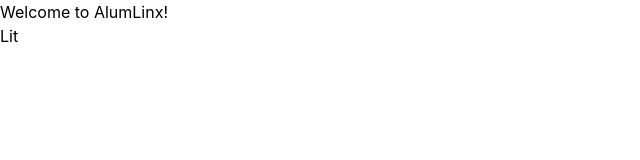
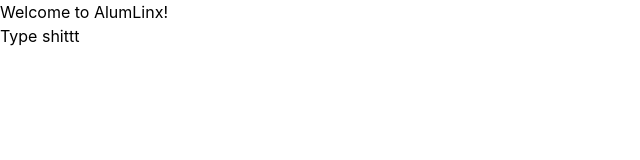
Before and after one commit to maxpilipovic/AlumLinx, a React (Create React App) app in the folder frontend/: page / in a window 1280 px wide. Shown: the top 160 px of the page, without its empty margins (0-640 px from the left). Built offline with nearby package versions, Linux system fonts and the light colour scheme.

Commit message:
Push pls zarif

```diff
--- a/frontend/src/App.js
+++ b/frontend/src/App.js
@@ -1,12 +1,12 @@
 import { BrowserRouter as Router, Routes, Route } from 'react-router-dom';
-import Home from './Home'; // Import the Home component
+import Landing from './pages/Landing'; // Import the Home component
 // Import other components as needed (e.g., Profile, Jobs)
 
 function App() {
   return (
     <Router>
       <Routes>
-        <Route path="/" element={<Home />} />
+        <Route path="/" element={<Landing />} />
         {/* Add more routes for other pages like Profile, Jobs, etc */}
       </Routes>
     </Router>
--- a/frontend/src/Home.js
+++ b/frontend/src/pages/Landing.js
@@ -2,7 +2,7 @@ function Home() {
     return (
       <div>
         <h1>Welcome to AlumLinx!</h1>
-        <p>Lit</p>
+        <p>Type shittt</p>
       </div>
     );
   }
```
